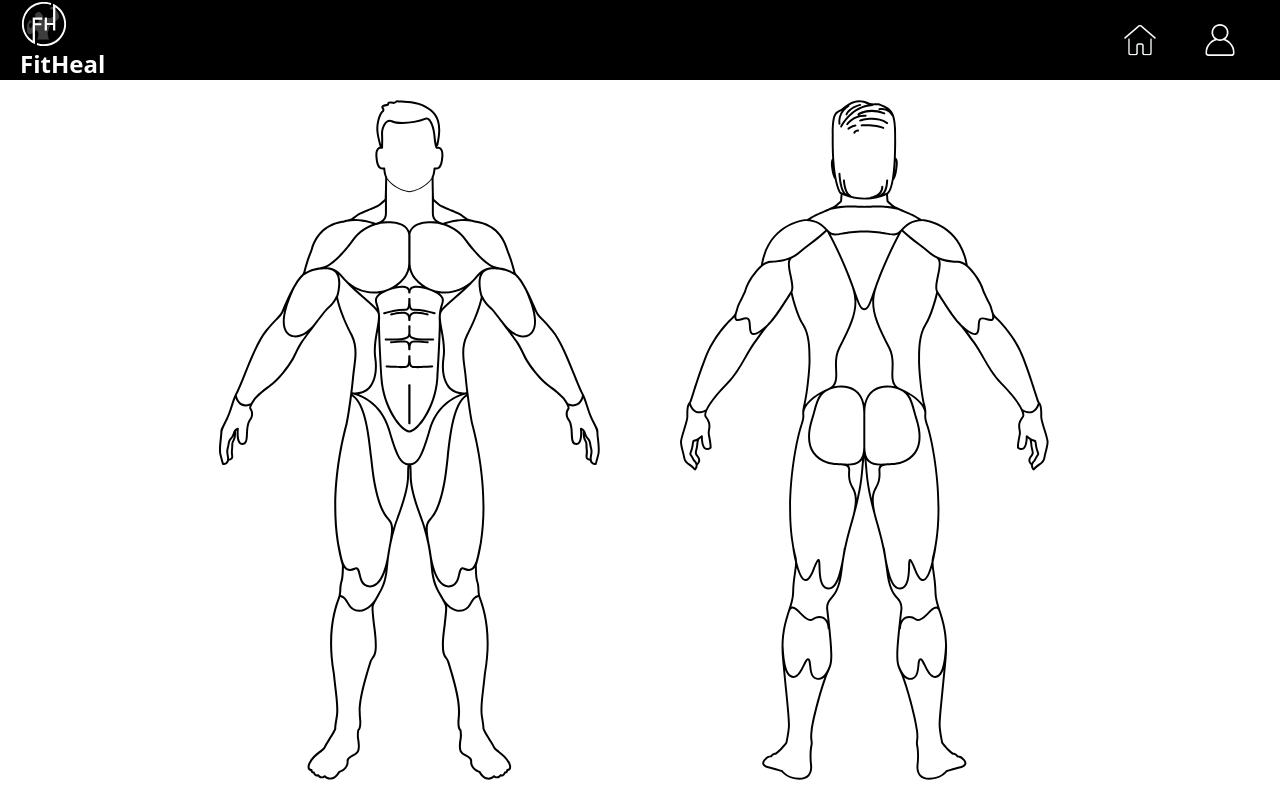
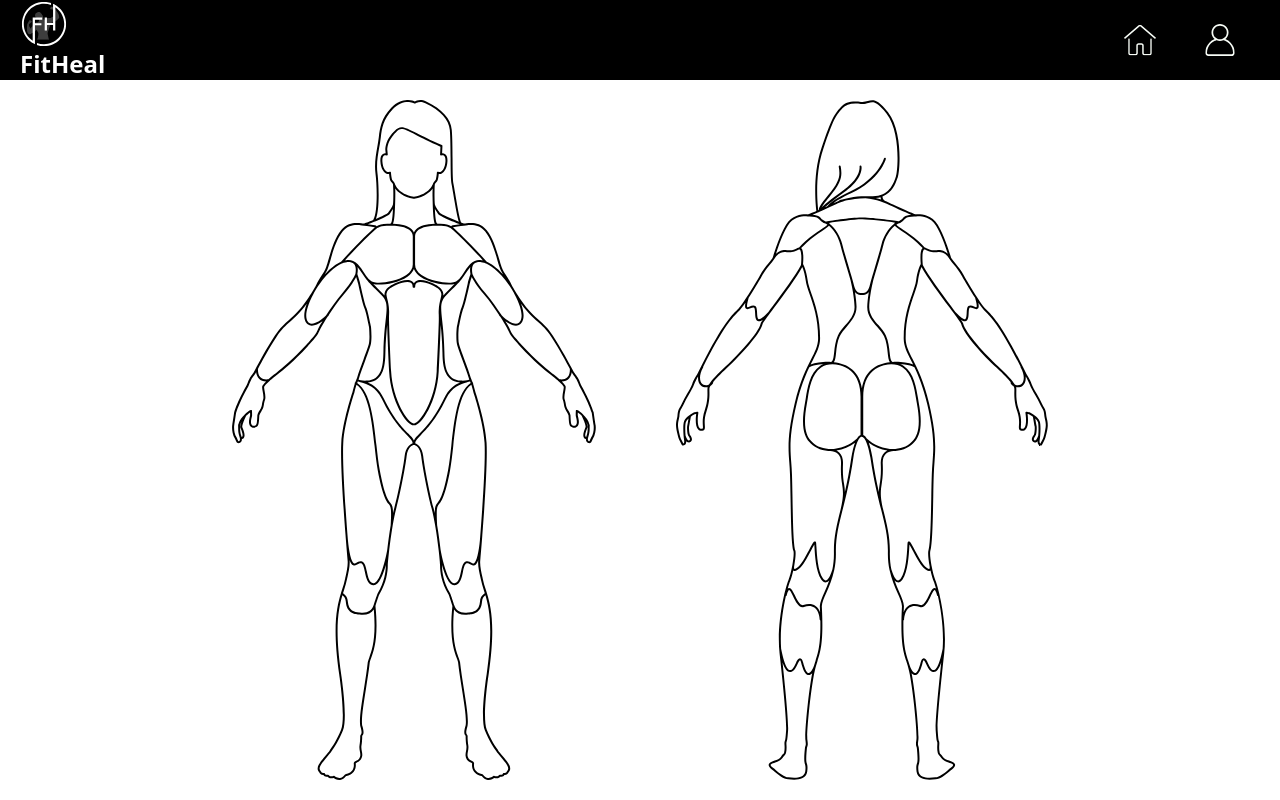
Before and after one commit to Laxme403/Mini-Project-React, a React (Vite) app: page /workout in a window 1280 px wide. Built offline with nearby package versions, Linux system fonts and the light colour scheme.

Commit message:
Fixed Female Diagram

```diff
--- a/src/pages/Workout.jsx
+++ b/src/pages/Workout.jsx
@@ -11,7 +11,7 @@ function Workout() {
       <Navbar />
       <div className="flex space-x-32 h-[100vh] pt-20 justify-around">
         <div className="p-5">
-          <Male/>
+          <Female />
         </div>
       </div>
     </>
```
Also changed, not shown: public/femalebody_b.svg, public/femalebody_f.svg.
